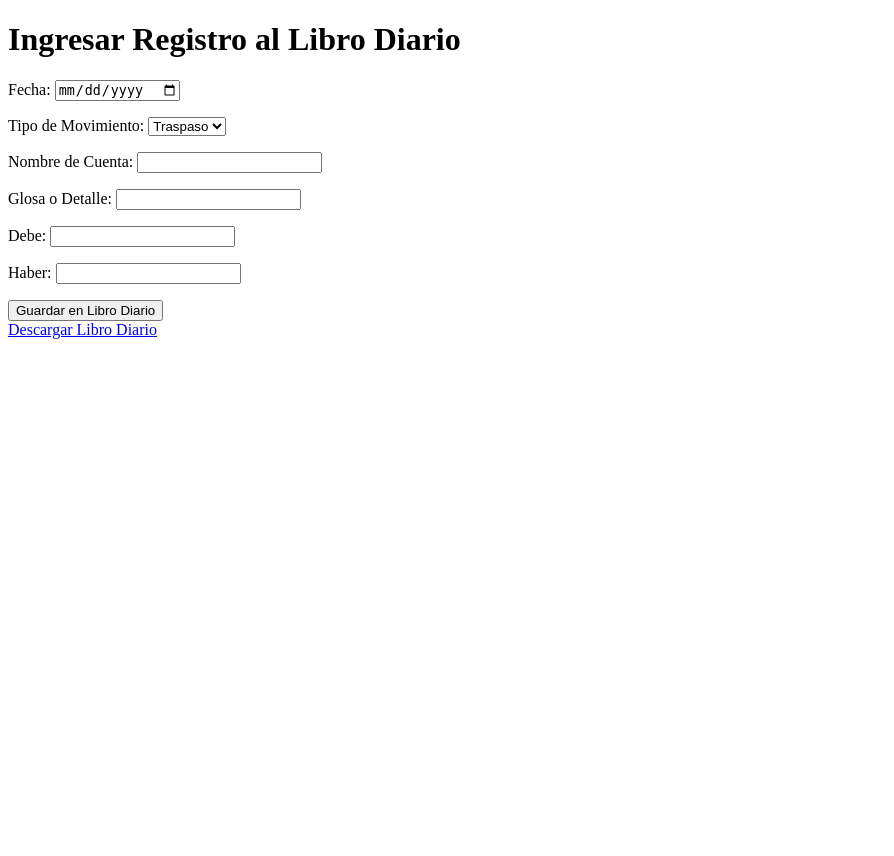
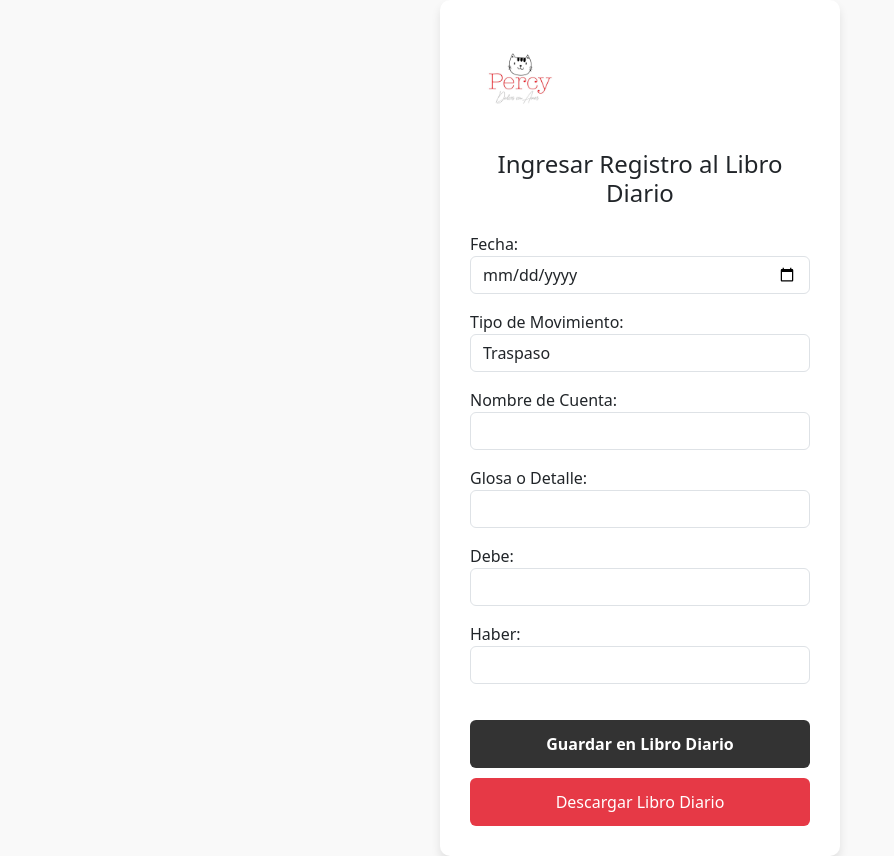
Before and after one commit to Dolavarria/DulcesPercyExcel, a Django app: page /librodiario/ in a window 1280 px wide. Shown: the whole page, without its empty margins (0-894 px from the left). Before the commit the page ends 339 px from the top, so only its background shows below. Run offline with Django 5.2, Linux system fonts and the light colour scheme.

Commit message:
Mejoras en el formulario y plantilla del Libro Diario: se agregaron clases de Bootstrap para estilos, se mejoró la estructura HTML y se optimizó el diseño general.

```diff
--- a/ExcelExport/forms.py
+++ b/ExcelExport/forms.py
@@ -20,17 +20,43 @@ class ComprasForm(forms.Form):
     monto_total = forms.DecimalField(label="Monto Total", max_digits=10, decimal_places=2)
 
 
+from django import forms
+
 class LibroDiarioForm(forms.Form):
-    fecha = forms.DateField(label="Fecha", widget=forms.DateInput(attrs={'type': 'date'}))
+    fecha = forms.DateField(
+        label="Fecha",
+        widget=forms.DateInput(attrs={'type': 'date', 'class': 'form-control'})
+    )
     tipo_movimiento = forms.ChoiceField(
         label="Tipo de Movimiento",
         choices=[
             ('Traspaso', 'Traspaso'),
             ('Egreso', 'Egreso'),
             ('Ingreso', 'Ingreso'),
-        ]
+        ],
+        widget=forms.Select(attrs={'class': 'form-control'})
     )
-    nombre_cuenta = forms.CharField(label="Nombre de Cuenta", max_length=100)
-    glosa = forms.CharField(label="Glosa o Detalle", max_length=200)
-    debe = forms.DecimalField(label="Debe", max_digits=15, decimal_places=2, required=False)
-    haber = forms.DecimalField(label="Haber", max_digits=15, decimal_places=2, required=False)
+    nombre_cuenta = forms.CharField(
+        label="Nombre de Cuenta",
+        max_length=100,
+        widget=forms.TextInput(attrs={'class': 'form-control'})
+    )
+    glosa = forms.CharField(
+        label="Glosa o Detalle",
+        max_length=200,
+        widget=forms.TextInput(attrs={'class': 'form-control'})
+    )
+    debe = forms.DecimalField(
+        label="Debe",
+        max_digits=15,
+        decimal_places=2,
+        required=False,
+        widget=forms.NumberInput(attrs={'class': 'form-control'})
+    )
+    haber = forms.DecimalField(
+        label="Haber",
+        max_digits=15,
+        decimal_places=2,
+        required=False,
+        widget=forms.NumberInput(attrs={'class': 'form-control'})
+    )
--- a/ExcelExport/templates/libro_diario.html
+++ b/ExcelExport/templates/libro_diario.html
@@ -1,15 +1,82 @@
+{% load static %}
 <!DOCTYPE html>
-<html>
+<html lang="es">
 <head>
+    <meta charset="UTF-8">
+    <meta name="viewport" content="width=device-width, initial-scale=1.0">
     <title>Libro Diario</title>
+    <link href="https://cdn.jsdelivr.net/npm/bootstrap@5.3.0-alpha3/dist/css/bootstrap.min.css" rel="stylesheet">
+    <style>
+        body {
+            background-color: #f9f9f9;
+            display: flex;
+            justify-content: center;
+            align-items: center;
+            min-height: 100vh;
+            margin: 0;
+        }
+        .container {
+            background-color: white;
+            padding: 30px;
+            border-radius: 10px;
+            box-shadow: 0 6px 10px rgba(0, 0, 0, 0.1);
+            max-width: 400px;
+            width: 100%;
+        }
+        .logo {
+            width: 100px;
+        }
+        .header {
+            display: flex;
+            justify-content: space-between;
+            align-items: center;
+            margin-bottom: 20px;
+        }
+        .btn-back {
+            font-size: 14px;
+            text-decoration: none;
+            color: #555;
+        }
+        .btn-back:hover {
+            color: #333;
+        }
+        .btn-primary {
+            background-color: #333;
+            border: none;
+            width: 100%;
+            padding: 12px;
+            font-size: 16px;
+            font-weight: bold;
+            margin-top: 20px;
+        }
+        .btn-primary:hover {
+            background-color: #555;
+        }
+        .btn-secondary {
+            background-color: #e63946;
+            border: none;
+            width: 100%;
+            padding: 12px;
+            font-size: 16px;
+            margin-top: 10px;
+        }
+        .btn-secondary:hover {
+            background-color: #d90429;
+        }
+    </style>
 </head>
 <body>
-    <h1>Ingresar Registro al Libro Diario</h1>
-    <form method="post">
-        {% csrf_token %}
-        {{ form.as_p }}
-        <button type="submit">Guardar en Libro Diario</button>
-    </form>
-    <a href="{% url 'descargar_libro' 'libro_diario' %}">Descargar Libro Diario</a>
+    <div class="container">
+        <div class="header">
+            <img src="{% static 'dulcespercy.jpg' %}" alt="Dulces Percy Logo" class="logo">
+        </div>
+        <h4 class="text-center mb-4">Ingresar Registro al Libro Diario</h4>
+        <form method="post">
+            {% csrf_token %}
+            {{ form.as_p }}
+            <button type="submit" class="btn btn-primary">Guardar en Libro Diario</button>
+            <a href="{% url 'descargar_libro' 'libro_diario' %}" class="btn btn-secondary">Descargar Libro Diario</a>
+        </form>
+    </div>
 </body>
 </html>
```
